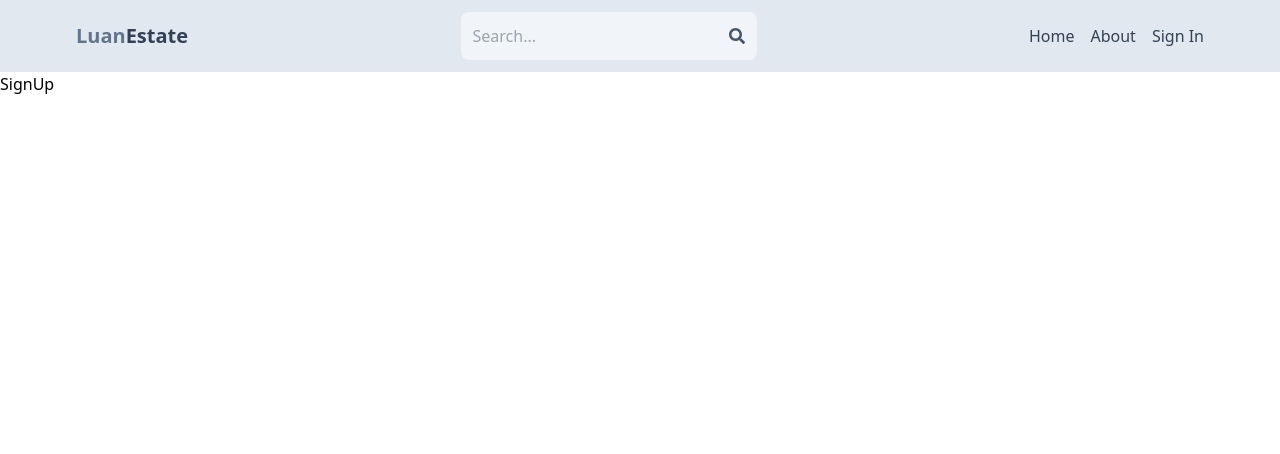
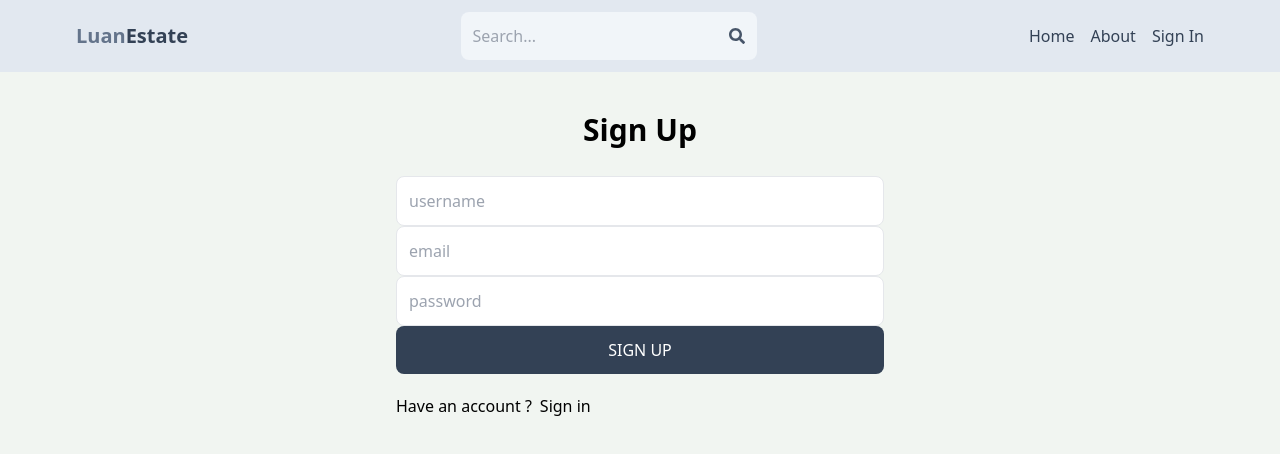
Before and after one commit to luan0811/EstateMarketplace, a React (Vite) app in the folder client/: page /sign-up in a window 1280 px wide. Shown: the top 454 px of the page. Built offline with nearby package versions, Linux system fonts and the light colour scheme.

Commit message:
sign up ui

```diff
--- a/client/src/index.css
+++ b/client/src/index.css
@@ -1,3 +1,7 @@
 @tailwind base;
 @tailwind components;
 @tailwind utilities;
+
+body {
+    background-color: rgb(241, 245, 241);
+}
--- a/client/src/pages/SignUp.jsx
+++ b/client/src/pages/SignUp.jsx
@@ -1,7 +1,37 @@
-import React from 'react'
+import React from "react";
+import { Link } from "react-router-dom";
 
 export default function SignUp() {
   return (
-    <div>SignUp</div>
-  )
+    <div className="p-3 max-w-lg mx-auto">
+      <h1 className="text-3xl text-center font-semibold my-7">Sign Up</h1>
+      <form className="flex flex-col">
+        <input
+          type="text"
+          placeholder="username"
+          className="border p-3 rounded-lg"
+          id="username"
+        />
+        <input
+          type="email"
+          placeholder="email"
+          className="border p-3 rounded-lg"
+          id="email"
+        />
+        <input
+          type="password"
+          placeholder="password"
+          className="border p-3 rounded-lg"
+          id="password"
+        />
+        <button className="bg-slate-700 text-white p-3 rounded-lg uppercase hover:opacity-95 disabled:opacity-80">
+          Sign up
+        </button>
+      </form>
+      <div className="flex gap-2 mt-5">
+        <p>Have an account ?</p>
+        <Link to={"/sign-in"}>Sign in</Link>
+      </div>
+    </div>
+  );
 }
```
